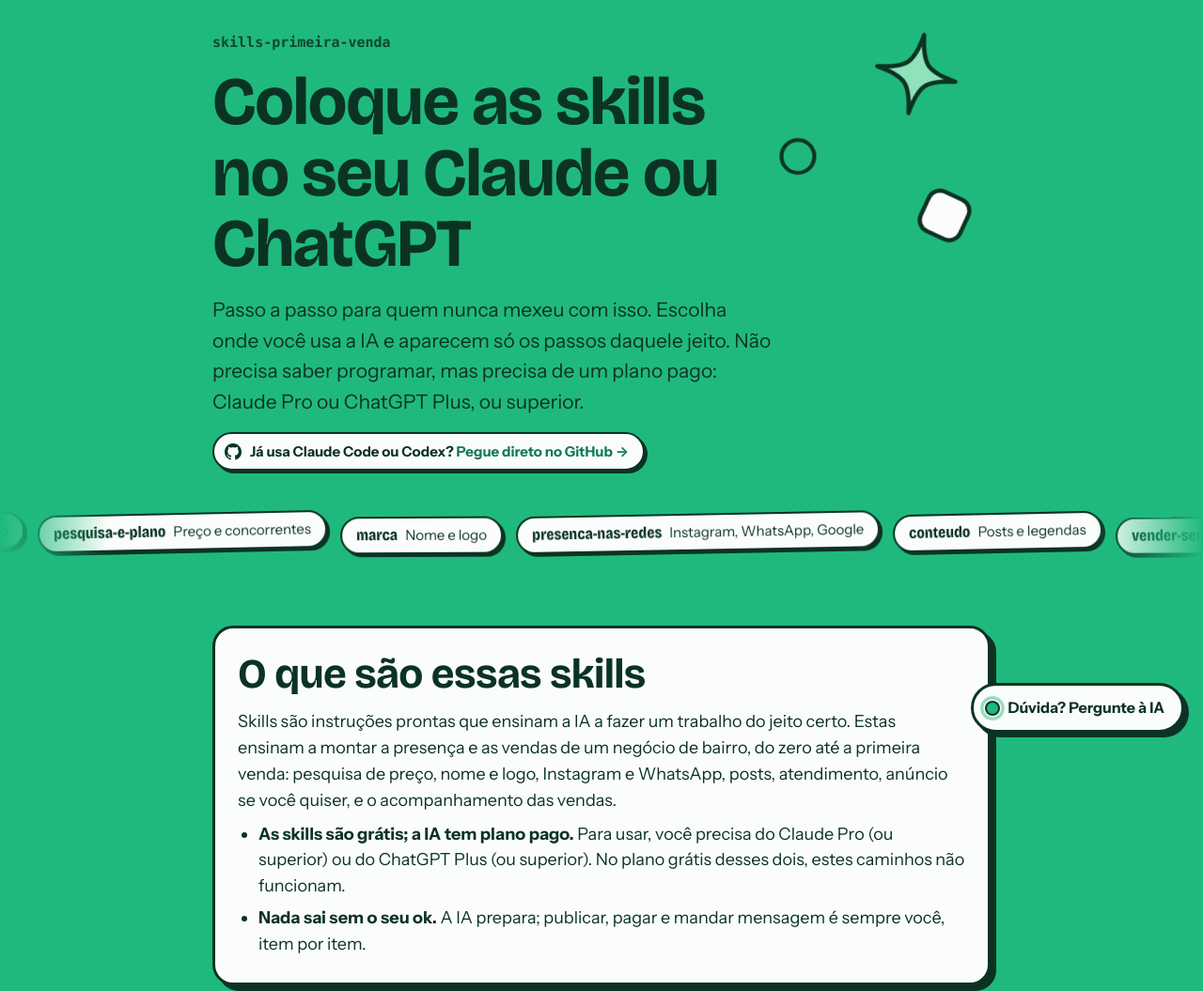
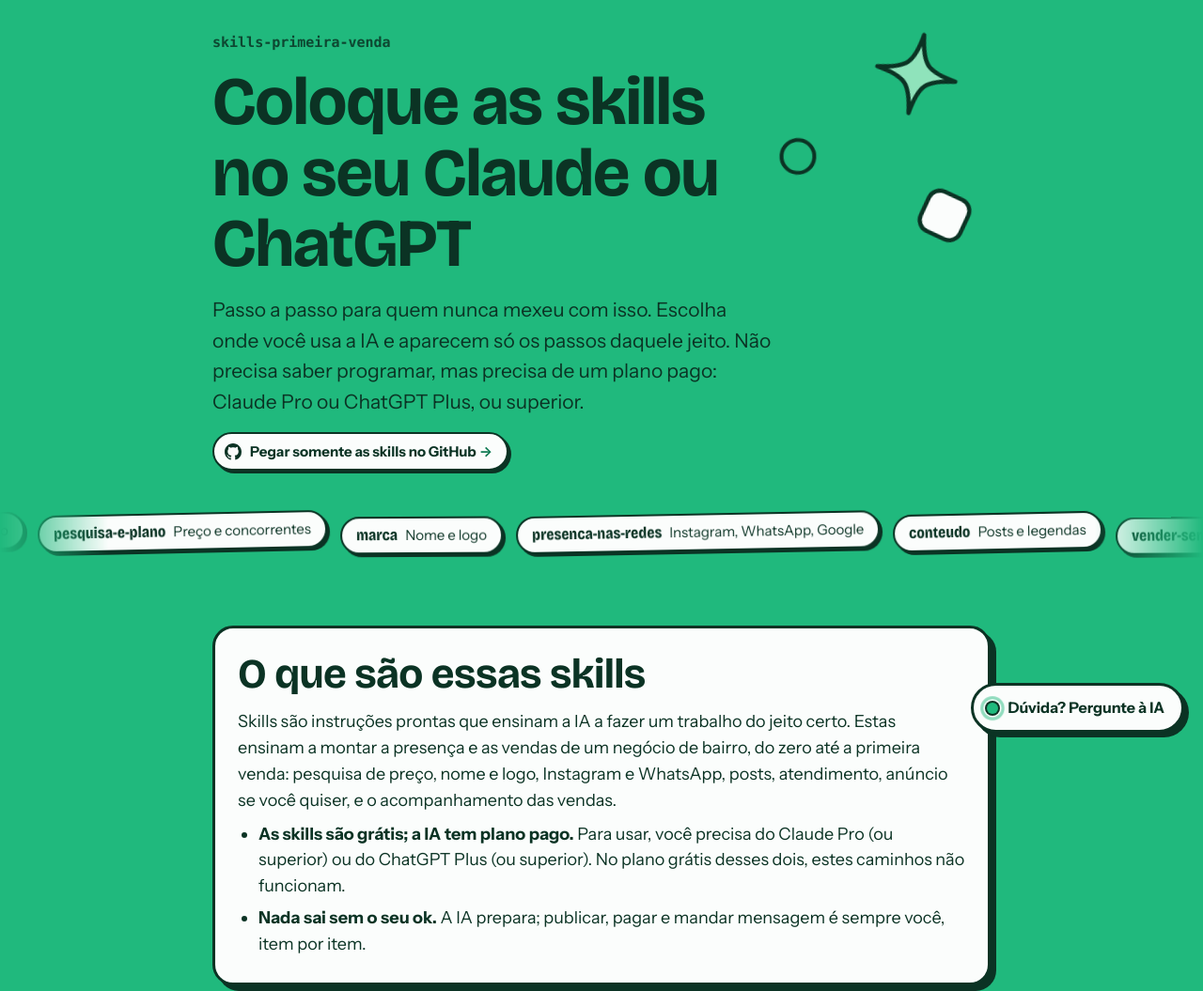
Before and after one commit to omarcusdev/skills-primeira-venda, a plain HTML site: page docs/index.html in a window 1280 px wide. Shown: the top 1055 px of the page at 94% size. Drawn offline with Linux system fonts and the light colour scheme.

Commit message:
fix(site): botão do GitHub diz 'Pegar somente as skills no GitHub'
Pedido do Marcus, 18/11: sem citar Claude Code nem Codex; o ícone do GitHub continua.

Co-Authored-By: Claude Opus 5.5 <noreply@anthropic.com>
Claude-Session: https://claude.ai/code/session_015bVxV1xtyeBwNttYTMej9q

```diff
--- a/docs/index.html
+++ b/docs/index.html
@@ -457,7 +457,7 @@ dialog.zoom-dlg[open] .frame { animation: pop .38s var(--spring); }
   <div class="brand">skills-primeira-venda</div>
   <h1 class="title"><span class="w" style="--i:0">Coloque</span> <span class="w" style="--i:1">as</span> <span class="w" style="--i:2">skills</span> <span class="w" style="--i:3">no</span> <span class="w" style="--i:4">seu</span> <span class="w" style="--i:5">Claude</span> <span class="w" style="--i:6">ou</span> <span class="w" style="--i:7">ChatGPT</span></h1>
   <p class="lede">Passo a passo para quem nunca mexeu com isso. Escolha onde você usa a IA e aparecem só os passos daquele jeito. Não precisa saber programar, mas precisa de um plano pago: Claude Pro ou ChatGPT Plus, ou superior.</p>
-  <a class="dev-link" href="https://github.com/omarcusdev/skills-primeira-venda" target="_blank" rel="noopener" data-github="topo"><svg viewBox="0 0 16 16" aria-hidden="true"><path d="M8 0C3.58 0 0 3.58 0 8c0 3.54 2.29 6.53 5.47 7.59.4.07.55-.17.55-.38 0-.19-.01-.82-.01-1.49-2.01.37-2.53-.49-2.69-.94-.09-.23-.48-.94-.82-1.13-.28-.15-.68-.52-.01-.53.63-.01 1.08.58 1.23.82.72 1.21 1.87.87 2.33.66.07-.52.28-.87.51-1.07-1.78-.2-3.64-.89-3.64-3.95 0-.87.31-1.59.82-2.15-.08-.2-.36-1.02.08-2.12 0 0 .67-.21 2.2.82.64-.18 1.32-.27 2-.27.68 0 1.36.09 2 .27 1.53-1.04 2.2-.82 2.2-.82.44 1.1.16 1.92.08 2.12.51.56.82 1.27.82 2.15 0 3.07-1.87 3.75-3.65 3.95.29.25.54.73.54 1.48 0 1.07-.01 1.93-.01 2.2 0 .21.15.46.55.38A8.013 8.013 0 0016 8c0-4.42-3.58-8-8-8z"/></svg><span>Já usa Claude Code ou Codex? <span class="k">Pegue direto no GitHub →</span></span></a>
+  <a class="dev-link" href="https://github.com/omarcusdev/skills-primeira-venda" target="_blank" rel="noopener" data-github="topo"><svg viewBox="0 0 16 16" aria-hidden="true"><path d="M8 0C3.58 0 0 3.58 0 8c0 3.54 2.29 6.53 5.47 7.59.4.07.55-.17.55-.38 0-.19-.01-.82-.01-1.49-2.01.37-2.53-.49-2.69-.94-.09-.23-.48-.94-.82-1.13-.28-.15-.68-.52-.01-.53.63-.01 1.08.58 1.23.82.72 1.21 1.87.87 2.33.66.07-.52.28-.87.51-1.07-1.78-.2-3.64-.89-3.64-3.95 0-.87.31-1.59.82-2.15-.08-.2-.36-1.02.08-2.12 0 0 .67-.21 2.2.82.64-.18 1.32-.27 2-.27.68 0 1.36.09 2 .27 1.53-1.04 2.2-.82 2.2-.82.44 1.1.16 1.92.08 2.12.51.56.82 1.27.82 2.15 0 3.07-1.87 3.75-3.65 3.95.29.25.54.73.54 1.48 0 1.07-.01 1.93-.01 2.2 0 .21.15.46.55.38A8.013 8.013 0 0016 8c0-4.42-3.58-8-8-8z"/></svg><span>Pegar somente as skills no GitHub <span class="k">→</span></span></a>
   <div class="phone"><span>📱 Está no celular? Dá para ler aqui, mas <strong>instalar é mais fácil no computador</strong>. Mande este link para você mesmo.</span> <a class="wa-self press" href="https://wa.me/" data-wa-self target="_blank" rel="noopener">Mandar no meu WhatsApp</a> <button class="copy" data-copy-url>Copiar link</button></div>
 </header>
 </div>
```
